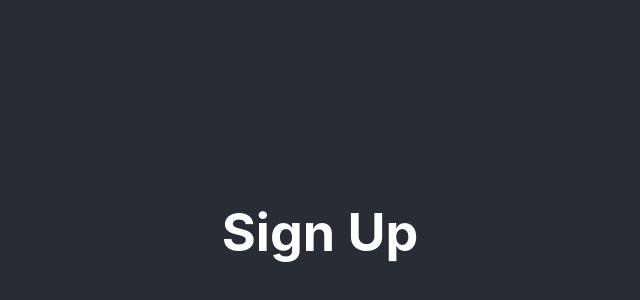
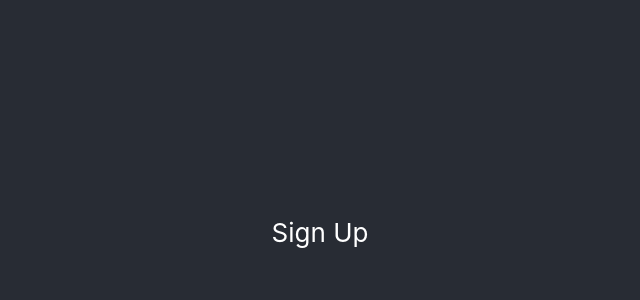
Before and after one commit to bintangsenjapratama/Module-4-bintangsenjapratama, a React (Create React App) app in the folder new-app/: page / in a window 1280 px wide. Shown: the part 168-468 px from the top of the page, without its empty margins (320-960 px from the left). Built offline with nearby package versions, Linux system fonts and the light colour scheme.

Commit message:
feat: add tailwindcss

```diff
--- a/new-app/package.json
+++ b/new-app/package.json
@@ -41,5 +41,8 @@
       "last 1 firefox version",
       "last 1 safari version"
     ]
+  },
+  "devDependencies": {
+    "tailwindcss": "^3.4.3"
   }
 }
--- a/new-app/src/App.tsx
+++ b/new-app/src/App.tsx
@@ -1,33 +1,24 @@
 import React, {useState} from 'react';
-import logo from './logo.svg';
 import './App.css';
 import { Field, Formik, Form, ErrorMessage } from 'formik';
 import * as Yup from 'yup';
 
 function App() {
 
-  // fullname
-  // email
-  // date of bird
+  const [fullname, setFullName] = useState<string>("");
+  const [email, setEmail] = useState<string>("");
+
   const signupScheme = Yup.object().shape({
     fullname: Yup.string()
-    .required('Required to fill !!!')
+    .required('Required to fill !!!'),
+    email: Yup.string()
+    .email('Invalid email !!!')
+    .required('Required to fill !!!'),
   })
+
   return (
     <div className="App">
       <header className="App-header">
-        {/* <img src={logo} className="App-logo" alt="logo" />
-        <p>
-          Edit <code>src/App.tsx</code> and save to reload.
-        </p>
-        <a
-          className="App-link"
-          href="https://reactjs.org"
-          target="_blank"
-          rel="noopener noreferrer"
-        >
-          Learn React
-        </a> */}
         <h1>Sign Up</h1>
         <div>
           <Formik
--- /dev/null
+++ b/new-app/tailwind.config.js
@@ -0,0 +1,8 @@
+/** @type {import('tailwindcss').Config} */
+module.exports = {
+  content: ["./src/**/*.{html,js,jsx,tsx}"],
+  theme: {
+    extend: {},
+  },
+  plugins: [],
+};
```
Also changed, not shown: new-app/src/index.css (+7 -3 lines), 1 other file (tests, documents, lock files or other folders).
